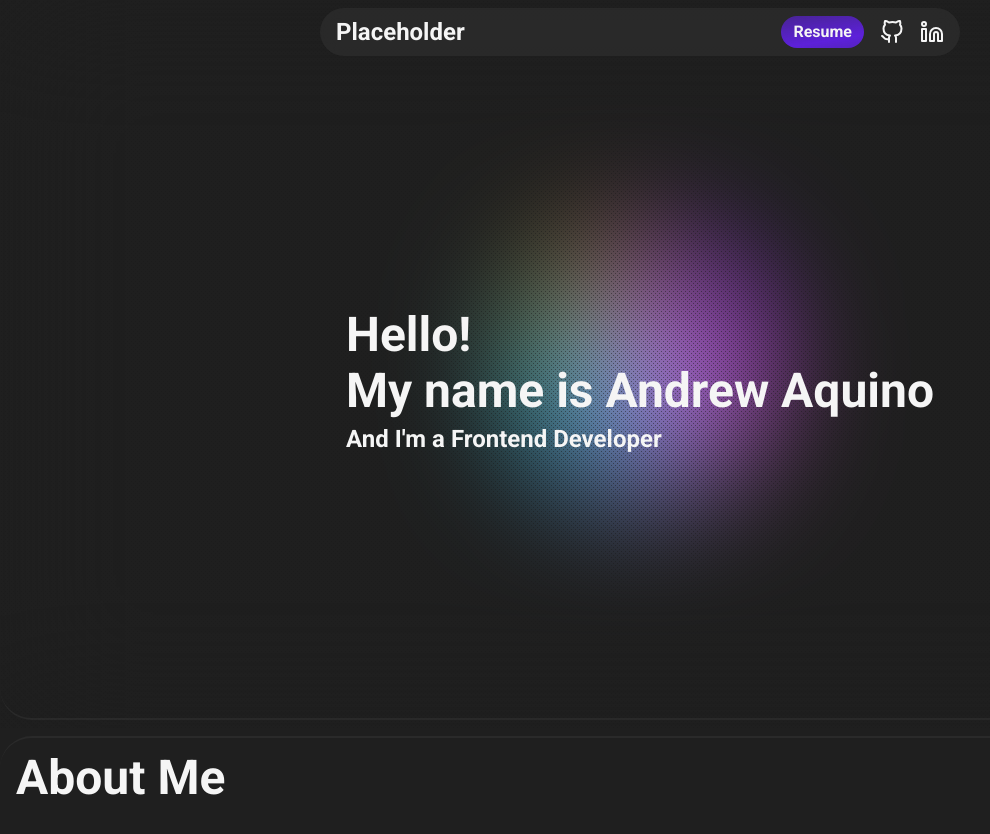
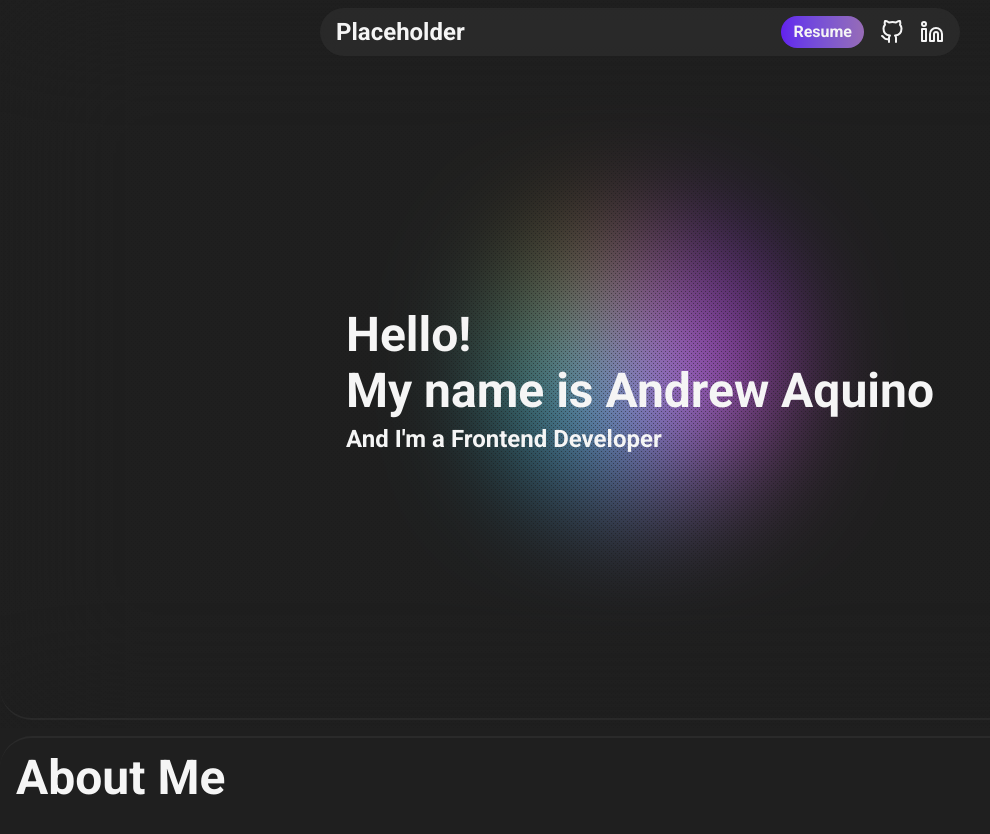
Before and after one commit to AndrewGlennAquino/personal-website-v2, a React (Vite) app: page / in a window 1280 px wide. Shown: the top 834 px of the page, without its empty margins (0-990 px from the left). Built offline with nearby package versions, Linux system fonts and the light colour scheme.

Commit message:
Add color tangerine to theme and change button gradient style

```diff
--- a/src/index.css
+++ b/src/index.css
@@ -14,6 +14,7 @@ body {
   --color-eerie: #1f1f1f;
   --color-jet: #292929;
   --color-indigo: #6320ee;
+  --color-tangerine: #ff9500;
 
   --font-roboto: Roboto;
 }
@@ -42,7 +43,7 @@ body {
 
   /* Style for gradient button background */
   .button-gradient {
-    @apply bg-gradient-to-br from-indigo/55 via-indigo/90 to-indigo/55 text-smoke;
+    @apply bg-gradient-to-r from-indigo to-tangerine text-smoke;
   }
 
   /* Hero background gradient */
```
